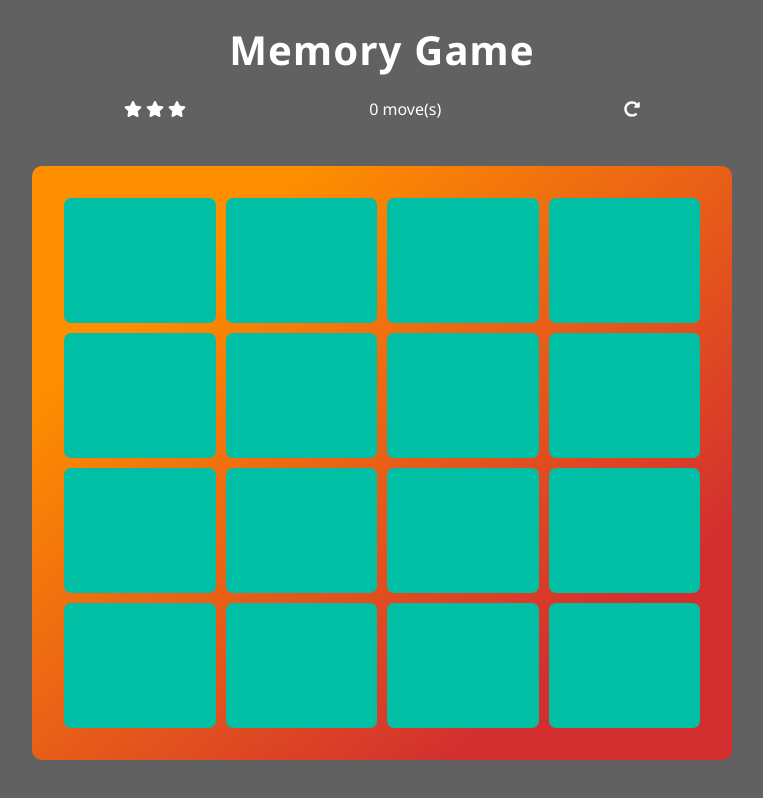
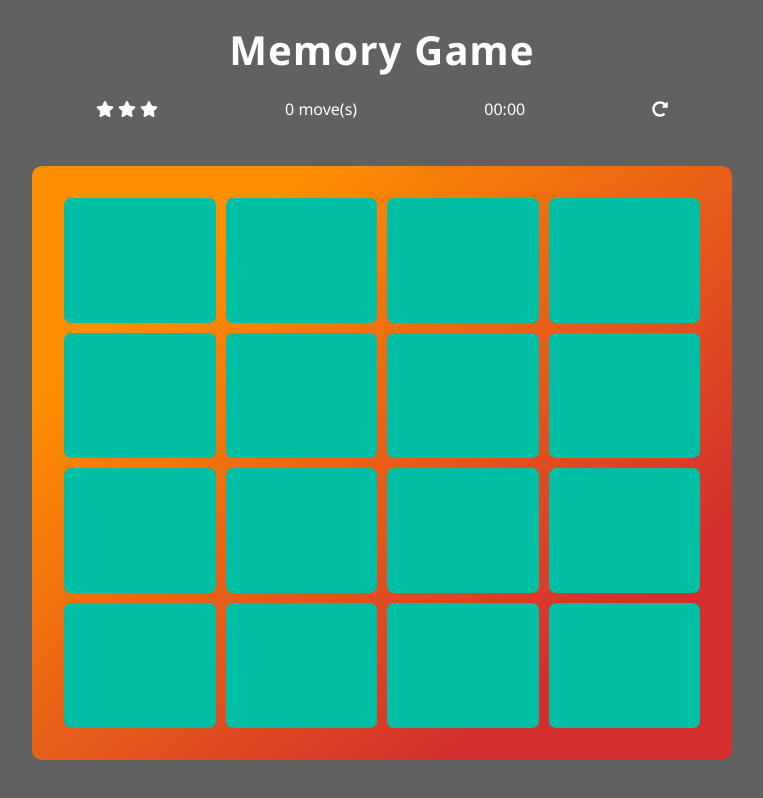
Before and after one commit to MarkoNikolajevic/memory-game, a website: page index.html in a window 1280 px wide. Shown: the whole page, without its empty margins (258-1021 px from the left). Drawn offline with Linux system fonts and the light colour scheme.

Commit message:
Add timer markup

```diff
--- a/index.html
+++ b/index.html
@@ -19,6 +19,9 @@
         <i class="fas fa-star"></i>
       </div>
       <div><span class="moves">0</span> move(s)</div>
+      <div class="timer">
+        <span class="minutes">00</span>:<span class="seconds">00</span>
+      </div>
       <div class="restart">
         <i class="fas fa-redo-alt"></i>
       </div>
```
